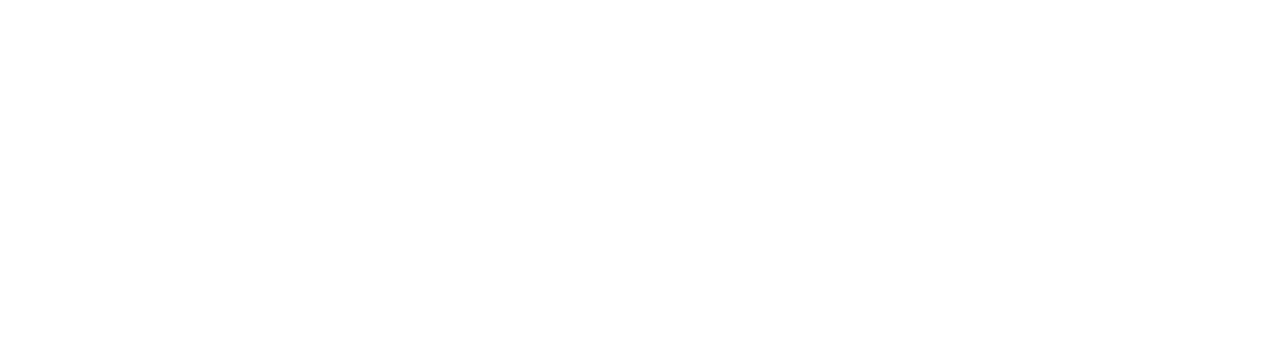
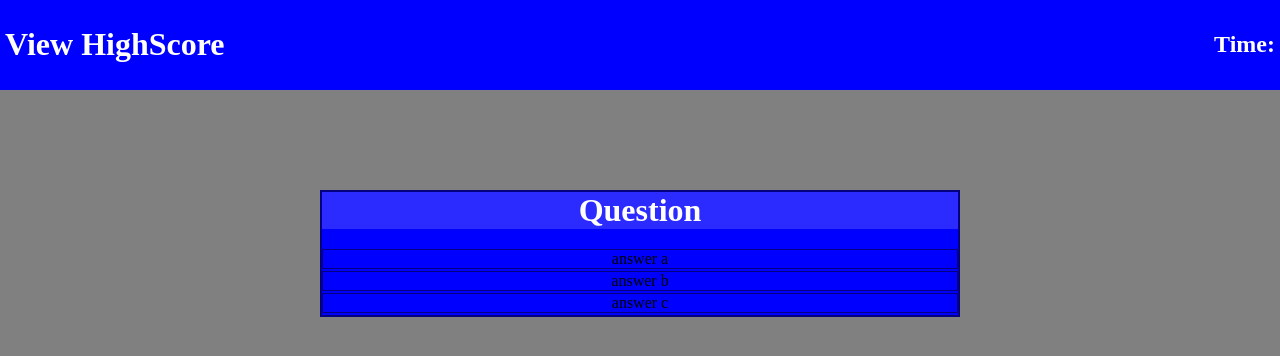
Before and after one commit to LardexTheLarge/Code-Quiz, a plain HTML site: page index.html in a window 1280 px wide. Drawn offline with Linux system fonts and the light colour scheme.

Commit message:
added question layout

```diff
--- a/assets/script.js
+++ b/assets/script.js
@@ -0,0 +1,84 @@
+//variables
+var body = document.body;
+var mainEl = document.createElement("main");
+
+//question element
+var h1El = document.createElement("h1");
+//multiple choice list
+var listEl = document.createElement("ul");
+//multiple choice questions
+var li1 = document.createElement("li");
+var li2 = document.createElement("li");
+var li3 = document.createElement("li");
+
+h1El.textContent = "Question";
+li1.textContent = "answer a";
+li2.textContent = "answer b";
+li3.textContent = "answer c";
+
+document.body.appendChild(mainEl);
+mainEl.appendChild(h1El);
+mainEl.appendChild(listEl);
+listEl.appendChild(li1);
+listEl.appendChild(li2);
+listEl.appendChild(li3);
+
+mainEl.setAttribute(
+  "style",
+  "margin: 100px auto; width:50%; text-align:center; background-color: blue; border: 2px solid #040080; "
+);
+h1El.setAttribute("style", "background-color: #2b2bff; margin:0;");
+listEl.setAttribute("style", "list-style: none; display:inline;");
+li1.setAttribute(
+  "style",
+  "border: 1px solid #040080; text-align:center; margin: 2px 0;"
+);
+li2.setAttribute(
+  "style",
+  "border: 1px solid #040080; text-align:center; margin: 2px 0;"
+);
+li3.setAttribute(
+  "style",
+  "border: 1px solid #040080; text-align:center; margin: 2px 0;"
+);
+
+var testQuestions = [
+  {
+    question: "Which js function intervals time?",
+    answers: {
+      a: "log()",
+      b: "clearInterval()",
+      c: "setInterval()",
+    },
+    correctAnswer: "c",
+  },
+  {
+    question: "Which Library is an extension of Javascript?",
+    answers: {
+      a: "BootStrap",
+      b: "TypeScript",
+      c: "JQuery",
+    },
+    correctAnswer: "c",
+  },
+  {
+    question: "How do you repeat code?",
+    answers: {
+      a: "for loops",
+      b: "if statements",
+      c: "Console.log",
+    },
+    correctAnswer: "a",
+  },
+  {
+    question: "How do you connect html to Javascript?\ndocument.________",
+    answers: {
+      a: "appendChild()",
+      b: "querySelector()",
+      c: "innerHtml()",
+    },
+    correctAnswer: "b",
+  },
+];
+
+function questionPrompt() {}
--- a/assets/style.css
+++ b/assets/style.css
@@ -0,0 +1,23 @@
+* {
+  box-sizing: border-box;
+}
+
+body {
+  background-color: gray;
+  margin: 0%;
+  padding: 0;
+}
+
+header {
+  background-color: blue;
+  display: flex;
+  padding: 5px;
+  flex-direction: row;
+  align-items: center;
+  justify-content: space-between;
+}
+
+h1,
+h2 {
+  color: white;
+}
--- a/index.html
+++ b/index.html
@@ -4,7 +4,14 @@
     <meta charset="UTF-8" />
     <meta http-equiv="X-UA-Compatible" content="IE=edge" />
     <meta name="viewport" content="width=device-width, initial-scale=1.0" />
-    <title>Document</title>
+    <link rel="stylesheet" href="assets/style.css" />
+    <title>Code Test</title>
   </head>
-  <body></body>
+  <body>
+    <header>
+      <h1>View HighScore</h1>
+      <h2>Time: <span id="Time"></span></h2>
+    </header>
+    <script src="assets/script.js"></script>
+  </body>
 </html>
```
Also changed, not shown: assets/plan.txt (added).
